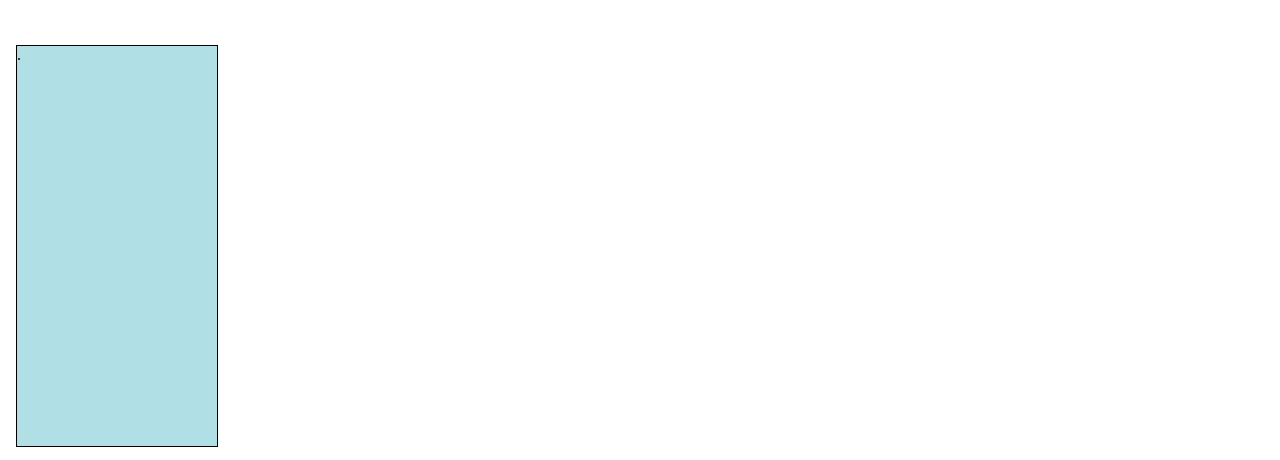
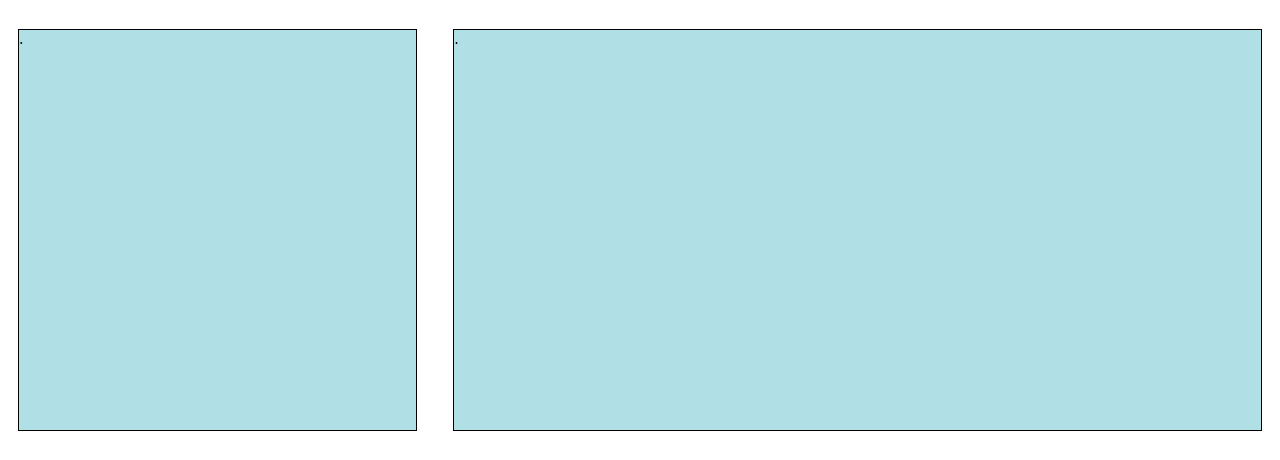
Before and after one commit to schmidtna/digitalcrafts_html_css_exercises, a plain HTML site: page flexbox_layout.html in a window 1280 px wide. Shown: the part 105-565 px from the top of the page. Drawn offline with Linux system fonts and the light colour scheme.

Commit message:
got the flexbox layout to work

```diff
--- a/flexbox_layout.css
+++ b/flexbox_layout.css
@@ -18,6 +18,7 @@ body {
 .content-container {
     display: flex;
     align-content: flex-start;
+    justify-content: space-around;
 
 
 }
@@ -25,17 +26,15 @@ body {
 .box1 {
     background-color: powderblue;
     border: 1px solid black;
-    margin: 1em;
-    width: 200px;
+    width: 31%;
     height: 400px;
 }
 
 .box2 {
-    background-color: powderblue;
+    background-color:powderblue;
     border: 1px solid black;
-    margin: 1em;
-    width: 200px;
-    height: 300px;
+    width: 63%;
+    height: auto;
 }
 
 .footer-wrapper {
--- a/flexbox_layout.html
+++ b/flexbox_layout.html
@@ -11,8 +11,6 @@
     </div>
     <div class = "content-container">
         <div class = "box1">.</div>
-    </div>
-    <div class = "content-container">
         <div class = "box2">.</div>
     </div>
     <div class = "footer-wrapper">
```
